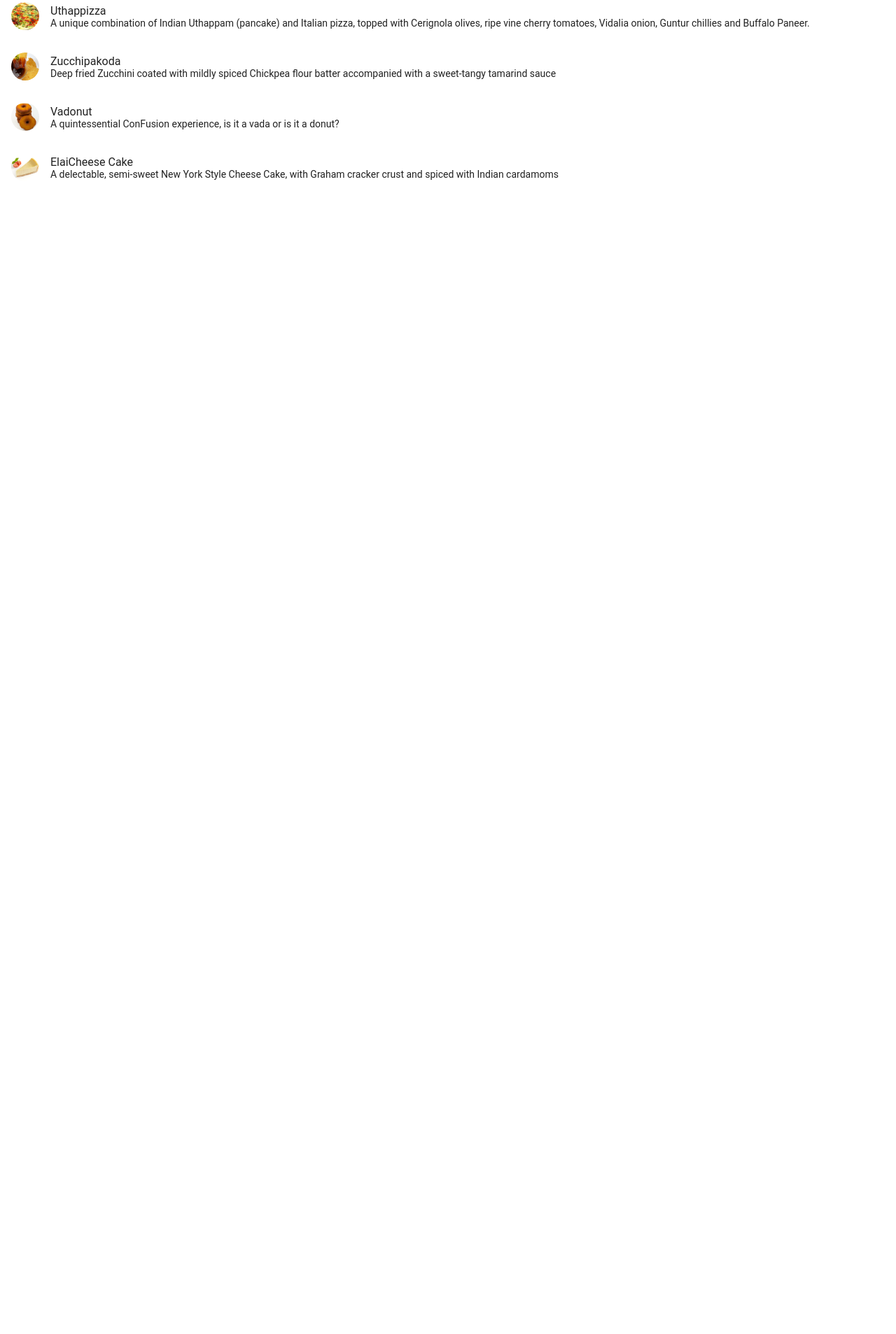
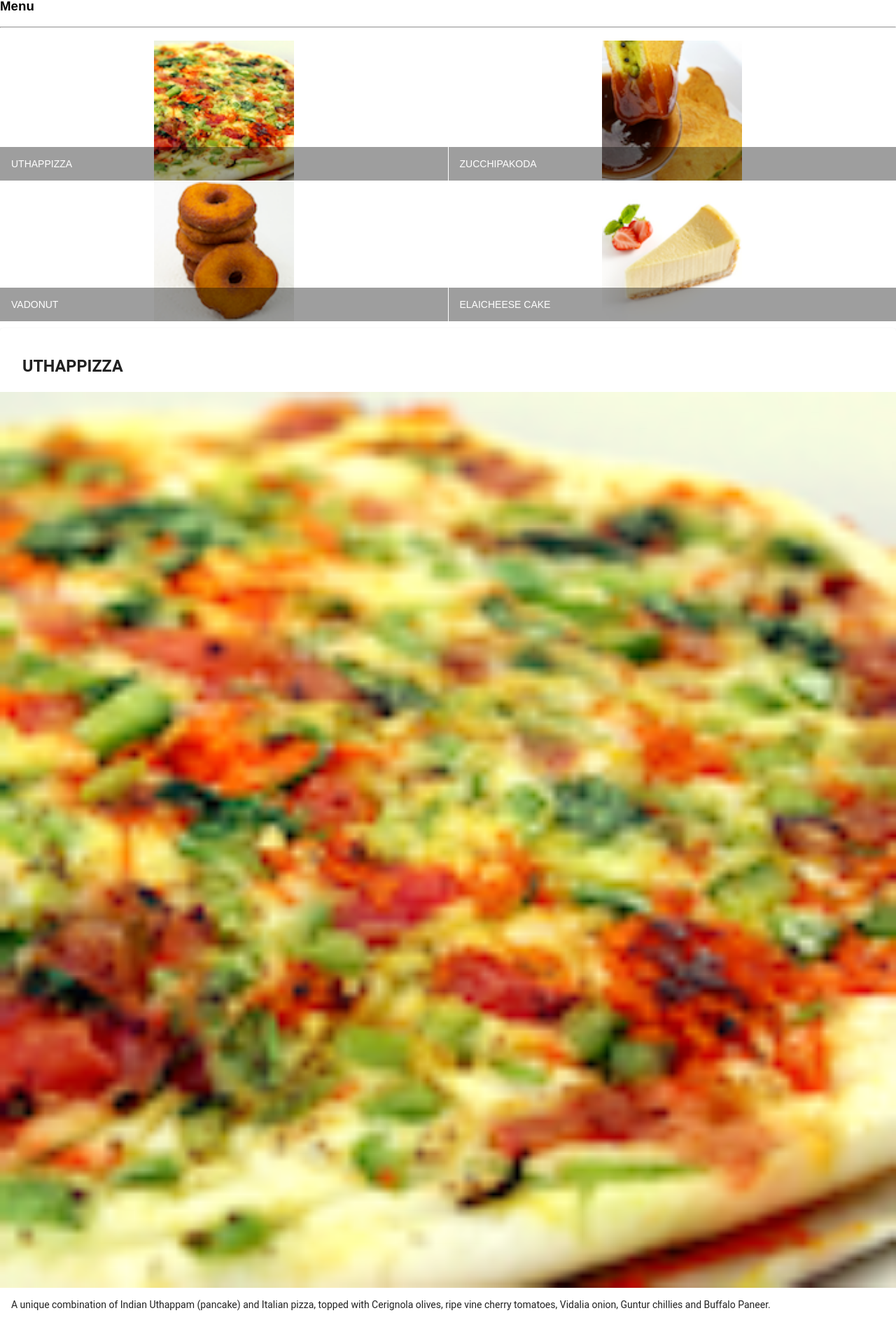
Before and after one commit to TatianaLekhatkova/conFusion, an Angular app in the folder Documents/program/Angular/conFusion/: page / in a window 1280 px wide. Shown: the part 85-1991 px from the top of the page at 70% size. Before the commit the page ends 800 px from the top, so only its background shows below. Built offline with nearby package versions, Linux system fonts and the light colour scheme.

Commit message:
commit4 - components2. Added buttons and selectedItem

```diff
--- a/Documents/program/Angular/conFusion/src/app/menu/menu.component.html
+++ b/Documents/program/Angular/conFusion/src/app/menu/menu.component.html
@@ -2,16 +2,37 @@
 fxLayout="column"
 fxLayoutGap="10px">
 
-<mat-list fxFlex>
+    <div>
+        <h3>Menu</h3>
+        <hr>
+            </div>
+<div fxFlex>
+<mat-grid-list cols="2" rowHeight="200px">
+    <mat-grid-tile *ngFor="let dish of dishes">
+        <img height="200px" src={{dish.image}} alt={{dish.name}}>
+        <mat-grid-tile-footer>
+            <h1>{{dish.name | uppercase}}</h1>
+        </mat-grid-tile-footer>
+    </mat-grid-tile>
+</mat-grid-list>
+    </div>
 
-<mat-list-item *ngFor="let dish of dishes">
-    <img matListAvatar src={{dish.image}} alt={{dish.name}}>
-    <h1 matLine>{{dish.name}}</h1>
-    <p matLine>
-        <span>{{dish.description}}</span>
-    </p>
-</mat-list-item>
-
-</mat-list>
+    <div fxFlex *ngIf="selectedDish">
+        <mat-card>
+            <mat-card-header>
+                <mat-card-title>
+                    <h3>{{selectedDish.name | uppercase}}</h3>
+                </mat-card-title>
+            </mat-card-header>
+        <img mat-card-image src={{selectedDish.image}} alt={{selectedDish.name}}>
+        <mat-card-content>
+            <p>{{selectedDish.description}}</p>
+        </mat-card-content>
+        <mat-card-actions>
+            <button mat-button>LIKE</button>
+            <button mat-button>SHARE</button>
+        </mat-card-actions>
+        </mat-card>
+    </div>
 
 </div>
--- a/Documents/program/Angular/conFusion/src/app/menu/menu.component.ts
+++ b/Documents/program/Angular/conFusion/src/app/menu/menu.component.ts
@@ -1,13 +1,7 @@
 import { Component, OnInit } from '@angular/core';
 import {Dish} from '../shared/dish';
 
-@Component({
-  selector: 'app-menu',
-  templateUrl: './menu.component.html',
-  styleUrls: ['./menu.component.scss']
-})
-export class MenuComponent implements OnInit {
-  dishes: Dish[] = [
+const DISHES: Dish[] = [
   {
     id: '0',
     name: 'Uthappizza',
@@ -51,6 +45,14 @@
   }
  ];
 
+@Component({
+  selector: 'app-menu',
+  templateUrl: './menu.component.html',
+  styleUrls: ['./menu.component.scss']
+})
+export class MenuComponent implements OnInit {
+  dishes: Dish[] = DISHES;
+  selectedDish: Dish = DISHES[0];
   constructor() { }
 
   ngOnInit(): void {
```
Also changed, not shown: Documents/program/Angular/conFusion/src/app/app.module.ts (+7 -1 lines). Lines whose indentation alone changed are shown as unchanged.
